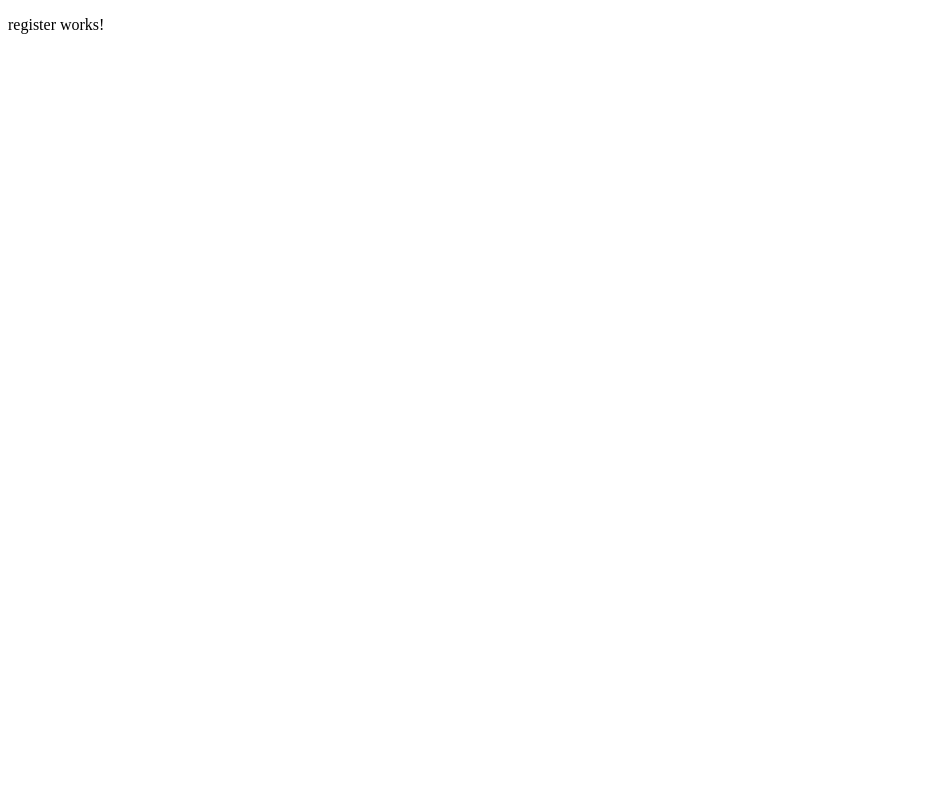
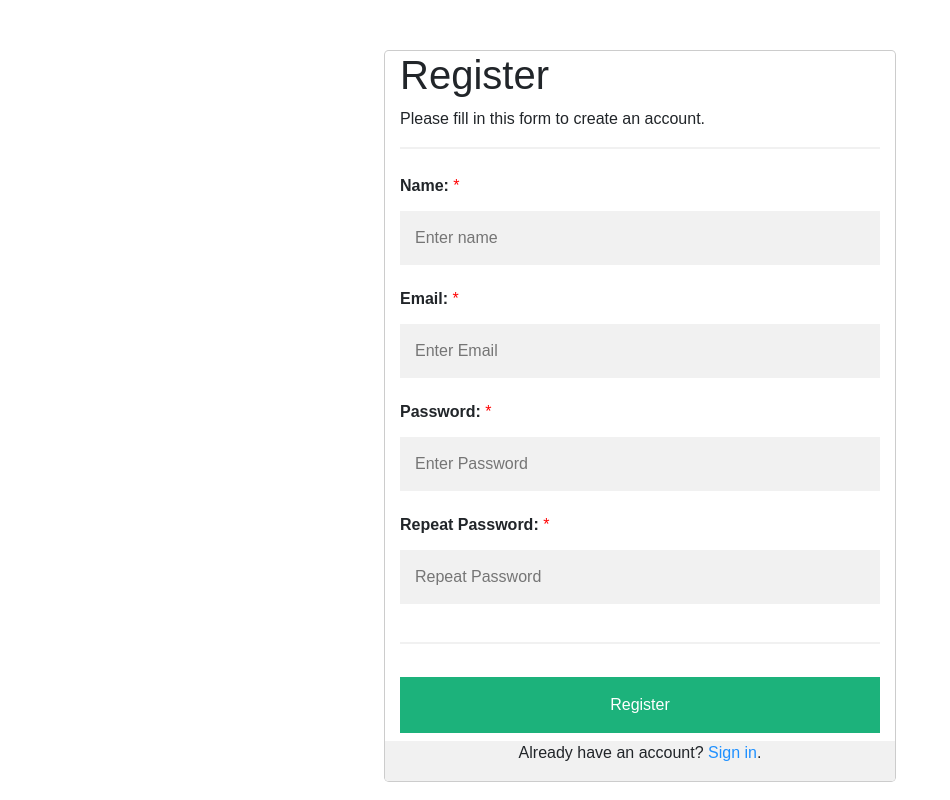
Before and after one commit to lacuong2009/Nimble, an Angular app in the folder font-end/: page /register in a window 1280 px wide. Shown: the whole page, without its empty margins (0-950 px from the left). Built offline with nearby package versions, Linux system fonts and the light colour scheme.

Commit message:
Implement register component

```diff
--- a/font-end/package.json
+++ b/font-end/package.json
@@ -15,9 +15,12 @@
     "@angular/compiler": "~12.0.3",
     "@angular/core": "~12.0.3",
     "@angular/forms": "~12.0.3",
+    "@angular/localize": "~12.0.3",
     "@angular/platform-browser": "~12.0.3",
     "@angular/platform-browser-dynamic": "~12.0.3",
     "@angular/router": "~12.0.3",
+    "@ng-bootstrap/ng-bootstrap": "^9.1.2",
+    "bootstrap": "^4.5.0",
     "ngx-toastr": "^14.0.0",
     "rxjs": "~6.6.0",
     "tslib": "^2.1.0",
--- a/font-end/src/app/auth/auth.component.html
+++ b/font-end/src/app/auth/auth.component.html
@@ -1,29 +1,35 @@
 <div class="container">
-  <form class="login-page animate modal-content" novalidate>
+  <form class="login-page animate modal-content" novalidate [formGroup]="form">
     <div class="imgcontainer">
       <img src="../../assets/img_avatar2.png" alt="Avatar" class="avatar">
     </div>
 
     <div class="container">
-      <label for="username"><b>Username:</b></label>
+      <div class="row g-3">
+        <div class="col-md-12">
+          <label for="username" class="form-label required"><b>Username:</b></label>
           <input type="text"
-             placeholder="Enter Username"
                  id="username"
                  name="username"
                  required
+                 formControlName="username"
                  [(ngModel)]="model.username">
+        </div>
 
-      <label for="password"><b>Password: </b></label>
-      <input type="password"
-             placeholder="Enter Password"
+        <div class="col-md-12">
+          <label for="password" class="form-label required"><b>Password:</b></label>
+          <input type="text"
                  id="password"
                  name="password"
                  required
+                 formControlName="password"
                  [(ngModel)]="model.password">
+        </div>
+      </div>
 
       <div class="clearfix">
         <button type="button" class="signupbtn" [routerLink]="'/register'">Sign Up</button>
-        <button type="button" class="signinbtn" (click)="onSubmit()">Sign In</button>
+        <button type="submit" class="signinbtn" (click)="onSubmit()">Sign In</button>
       </div>
     </div>
 
--- a/font-end/src/app/auth/auth.component.scss
+++ b/font-end/src/app/auth/auth.component.scss
@@ -56,8 +56,8 @@
 }
 
 .login-page {
-  width: 30%; /* Full width */
-  height: 30%; /* Full height */
+  width: 50%; /* Full width */
+  height: 50%; /* Full height */
   overflow: auto; /* Enable scroll if needed */
   margin: 0 auto;
 }
--- a/font-end/src/app/auth/auth.component.ts
+++ b/font-end/src/app/auth/auth.component.ts
@@ -2,7 +2,7 @@ import {Component, OnInit} from '@angular/core';
 import {ActivatedRoute, Router} from "@angular/router";
 import {AuthService} from "./auth.service";
 import {ToastrService} from "ngx-toastr";
-import {FormGroup} from "@angular/forms";
+import {FormBuilder, FormControl, FormGroup, Validators} from "@angular/forms";
 
 @Component({
   selector: 'app-auth',
@@ -12,7 +12,7 @@ import {FormGroup} from "@angular/forms";
 export class AuthComponent implements OnInit {
   public model: any = {};
   public submitted: boolean = false;
-  public form: FormGroup = new FormGroup({});
+  public form: any;
 
   constructor(
     private route: ActivatedRoute,
@@ -24,10 +24,25 @@ export class AuthComponent implements OnInit {
   }
 
   ngOnInit(): void {
-
+    this.form = new FormGroup({
+      username: new FormControl('', Validators.required),
+      password: new FormControl('', Validators.required)
+    });
   }
 
   public onSubmit() {
+    if (!this.form.valid) {
+      if (!this.model.username) {
+        this.toastr.warning('Username is required', 'WARN');
+      }
+
+      if (!this.model.password) {
+        this.toastr.warning('Password is required', 'WARN');
+      }
+
+      return;
+    }
+
     this.submitted = true;
     this.authService
       .auth(this.model.username, this.model.password)
--- a/font-end/src/app/register/register.component.html
+++ b/font-end/src/app/register/register.component.html
@@ -1 +1,50 @@
-<p>register works!</p>
+<form class="register-page animate modal-content" novalidate  [formGroup]="form">
+  <div class="container">
+    <h1>Register</h1>
+    <p>Please fill in this form to create an account.</p>
+    <hr>
+
+    <label for="name" class="form-label required"><b>Name: </b></label>
+    <input type="text"
+           placeholder="Enter name"
+           name="name"
+           id="name"
+           formControlName="name"
+           [(ngModel)]="model.name"
+           required>
+
+    <label for="email" class="form-label required"><b>Email: </b></label>
+    <input type="text"
+           placeholder="Enter Email"
+           name="email"
+           id="email"
+           formControlName="email"
+           [(ngModel)]="model.email"
+           [email]="true"
+           required>
+
+    <label for="psw" class="form-label required"><b>Password: </b></label>
+    <input type="password"
+           placeholder="Enter Password"
+           name="psw"
+           id="psw"
+           formControlName="password"
+           [(ngModel)]="model.password"
+           required>
+
+    <label for="psw-repeat" class="form-label required"><b>Repeat Password: </b></label>
+    <input type="password"
+           placeholder="Repeat Password"
+           name="psw-repeat"
+           id="psw-repeat"
+           formControlName="rpassword"
+           [(ngModel)]="model.rpassword"
+           required>
+    <hr>
+    <button type="submit" class="registerbtn" (click)="onSubmit()">Register</button>
+  </div>
+
+  <div class="container signin">
+    <p>Already have an account? <a href="#" [routerLink]="'/login'">Sign in</a>.</p>
+  </div>
+</form>
--- a/font-end/src/app/register/register.component.scss
+++ b/font-end/src/app/register/register.component.scss
@@ -0,0 +1,56 @@
+/* Full-width input fields */
+
+.register-page {
+  top: 50px;
+  width: 40%; /* Full width */
+  height: 40%; /* Full height */
+  overflow: auto; /* Enable scroll if needed */
+  margin: 0 auto;
+}
+
+.register-page input[type=text], input[type=password] {
+  width: 100%;
+  padding: 15px;
+  margin: 5px 0 22px 0;
+  display: inline-block;
+  border: none;
+  background: #f1f1f1;
+}
+
+.register-page input[type=text]:focus, input[type=password]:focus {
+  background-color: #ddd;
+  outline: none;
+}
+
+/* Overwrite default styles of hr */
+.register-page hr {
+  border: 1px solid #f1f1f1;
+  margin-bottom: 25px;
+}
+
+/* Set a style for the submit button */
+.register-page .registerbtn {
+  background-color: #04AA6D;
+  color: white;
+  padding: 16px 20px;
+  margin: 8px 0;
+  border: none;
+  cursor: pointer;
+  width: 100%;
+  opacity: 0.9;
+}
+
+.register-page .registerbtn:hover {
+  opacity: 1;
+}
+
+/* Add a blue text color to links */
+.register-page a {
+  color: dodgerblue;
+}
+
+/* Set a grey background color and center the text of the "sign in" section */
+.register-page .signin {
+  background-color: #f1f1f1;
+  text-align: center;
+}
--- a/font-end/src/app/register/register.component.ts
+++ b/font-end/src/app/register/register.component.ts
@@ -1,4 +1,8 @@
 import { Component, OnInit } from '@angular/core';
+import {ActivatedRoute, Router} from "@angular/router";
+import {ToastrService} from "ngx-toastr";
+import {FormControl, FormGroup, Validators} from "@angular/forms";
+import {RegisterService} from "./register.service";
 
 @Component({
   selector: 'app-register',
@@ -6,10 +10,73 @@ import { Component, OnInit } from '@angular/core';
   styleUrls: ['./register.component.scss']
 })
 export class RegisterComponent implements OnInit {
+  public model: any = {};
+  public submitted: boolean = false;
+  public form: any;
 
-  constructor() { }
+  constructor( private route: ActivatedRoute,
+               private router: Router,
+               private registerService: RegisterService,
+               private toastr: ToastrService) { }
 
   ngOnInit(): void {
+    this.form = new FormGroup({
+      name: new FormControl('', Validators.required),
+      email: new FormControl('', [
+        Validators.required,
+        Validators.pattern("^[a-z0-9._%+-]+@[a-z0-9.-]+\\.[a-z]{2,4}$")
+      ]),
+      password: new FormControl('', Validators.required),
+      rpassword: new FormControl('', Validators.required)
+    });
   }
 
+  public onSubmit() {
+    if (!this.form.valid) {
+      if (!this.model.rpassword) {
+        this.toastr.warning('Repeat password is required', 'WARN');
+      }
+
+      if (!this.model.password) {
+        this.toastr.warning('Password is required', 'WARN');
+      }
+
+      if (!this.model.email) {
+        this.toastr.warning('Email is required', 'WARN');
+      }
+
+      if (this.form.get('email').invalid) {
+        this.toastr.warning('Please provide a valid email address', 'WARN');
+      }
+
+      if (!this.model.name) {
+        this.toastr.warning('Name is required', 'WARN');
+      }
+
+      return;
+    }
+
+    if (this.model.password !== this.model.rpassword) {
+      this.toastr.warning('Repeat password is not match', 'WARN');
+      return;
+    }
+
+    this.submitted = true;
+    this.registerService
+      .register(this.model)
+      .subscribe(
+        (data: any) => {
+          this.toastr.success('Login successfully', 'SUCCESS');
+          this.router.navigate(['/login'], {});
+        },
+        (error: any) => {
+          if (error.error.code < 500) {
+            this.toastr.error(error.error.message, 'ERROR');
+          } else {
+            this.toastr.error('Register failed', 'ERROR');
+          }
+        },
+      );
+
+  }
 }
--- /dev/null
+++ b/font-end/src/app/register/register.service.ts
@@ -0,0 +1,19 @@
+import {Injectable} from '@angular/core';
+import {HttpClient} from '@angular/common/http';
+import {GatewayClient} from "../shared/clients/gateway.client";
+import {environment} from "../../environments/environment";
+
+@Injectable({
+  providedIn: 'root'
+})
+export class RegisterService {
+
+  constructor(private http: HttpClient,
+              private client: GatewayClient,
+              ) {
+  }
+
+  public register(data: any) {
+    return this.client.post('/oauth/register', data);
+  }
+}
--- a/font-end/src/polyfills.ts
+++ b/font-end/src/polyfills.ts
@@ -1,3 +1,7 @@
+/***************************************************************************************************
+ * Load `$localize` onto the global scope - used if i18n tags appear in Angular templates.
+ */
+import '@angular/localize/init';
 /**
  * This file includes polyfills needed by Angular and is loaded before the app.
  * You can add your own extra polyfills to this file.
--- a/font-end/src/styles.scss
+++ b/font-end/src/styles.scss
@@ -1 +1,14 @@
 /* You can add global styles to this file, and also import other style files */
+
+
+/* Importing Bootstrap SCSS file. */
+@import '~bootstrap/scss/bootstrap';
+
+body {
+  font-family: Arial, Helvetica, sans-serif;
+}
+
+.form-group.required:after, .form-label.required:after {
+  content:"*";
+  color:red;
+}
```
Also changed, not shown: font-end/src/app/app.module.ts (+5 -2 lines), 1 other file (tests, documents, lock files or other folders). Lines whose indentation alone changed are shown as unchanged.
